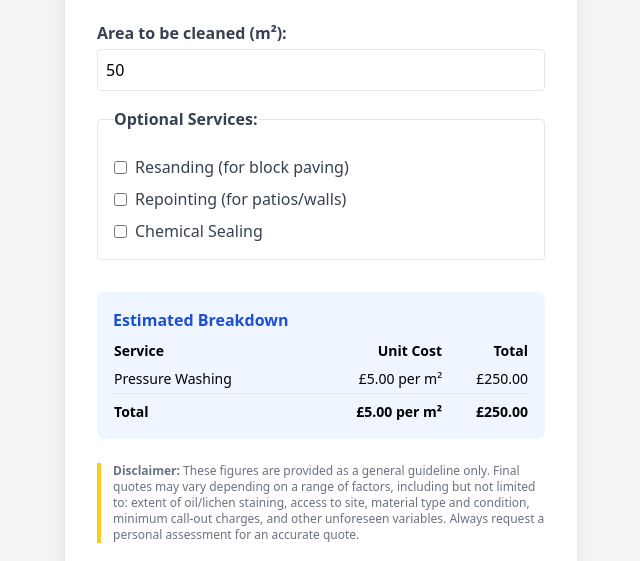
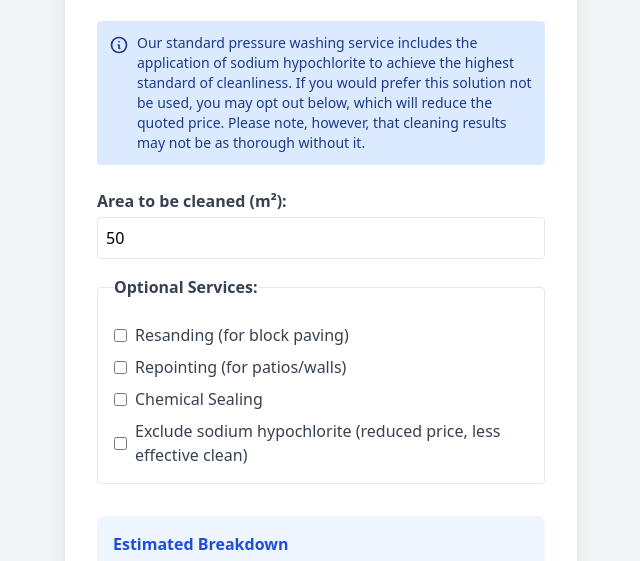
Before and after one commit to Kieran-Sears/cleaning-website, a plain HTML site: page index.html in a window 1280 px wide. Shown: the part 219-780 px from the top of the page, without its empty margins (319-959 px from the left). Drawn offline with nearby package versions, Linux system fonts and the light colour scheme.

Commit message:
optional sodium hypochlorite

```diff
--- a/index.html
+++ b/index.html
@@ -11,6 +11,13 @@
   <div class="max-w-lg w-full bg-white rounded-2xl shadow-xl p-8">
     <h1 class="text-3xl font-bold text-gray-800 mb-2 text-center">Pressure Washing Cost Estimator</h1>
     <p class="text-gray-500 mb-6 text-center">Get a quick estimate of what you might expect to pay per square meter for pressure washing services, including optional extras.</p>
+
+    <div class="mb-6 bg-blue-100 rounded p-3 text-blue-900 text-sm flex items-start">
+      <svg xmlns="http://www.w3.org/2000/svg" class="h-5 w-5 mt-0.5 mr-2 flex-shrink-0" fill="none" viewBox="0 0 24 24" stroke="currentColor"><path stroke-linecap="round" stroke-linejoin="round" stroke-width="2" d="M13 16h-1v-4h-1m1-4h.01M21 12A9 9 0 113 12a9 9 0 0118 0z" /></svg>
+      <span>
+        Our standard pressure washing service includes the application of sodium hypochlorite to achieve the highest standard of cleanliness. If you would prefer this solution not be used, you may opt out below, which will reduce the quoted price. Please note, however, that cleaning results may not be as thorough without it.
+      </span>
+    </div>
 
     <form id="costForm" class="space-y-4 mb-8">
       <div>
@@ -28,16 +35,20 @@
           <input type="checkbox" id="repointing" name="repointing" class="mr-2">
           <label for="repointing" class="text-gray-700">Repointing (for patios/walls)</label>
         </div>
-        <div class="flex items-center">
+        <div class="flex items-center mb-2">
           <input type="checkbox" id="sealing" name="sealing" class="mr-2">
           <label for="sealing" class="text-gray-700">Chemical Sealing</label>
+        </div>
+        <div class="flex items-center">
+          <input type="checkbox" id="exclude_sh" name="exclude_sh" class="mr-2">
+          <label for="exclude_sh" class="text-gray-700">
+            Exclude sodium hypochlorite (reduced price, less effective clean)
+          </label>
         </div>
       </fieldset>
     </form>
 
-    <div id="breakdown" class="bg-blue-50 rounded-lg p-4 mb-6">
-      <!-- JS will inject estimate breakdown here -->
-    </div>
+    <div id="breakdown" class="bg-blue-50 rounded-lg p-4 mb-6"></div>
 
     <div class="text-xs text-gray-500 border-l-4 border-yellow-400 pl-3">
       <strong>Disclaimer:</strong> These figures are provided as a general guideline only. Final quotes may vary depending on a range of factors, including but not limited to: extent of oil/lichen staining, access to site, material type and condition, minimum call-out charges, and other unforeseen variables. Always request a personal assessment for an accurate quote.
@@ -50,13 +61,13 @@
   <script>
     // Example base prices (per sqm)
     const PRICES = {
-      base: 5,          // Pressure washing (per m²)
-      resanding: 2.0,     // Resanding (per m²)
-      repointing: 6.0,    // Repointing (per m²)
-      sealing: 4.0        // Chemical sealing (per m²)
+      base: 5,             // Pressure washing with SH (per m²)
+      base_no_sh: 2.7,       // Pressure washing WITHOUT SH (per m²)
+      resanding: 2.0,        // Resanding (per m²)
+      repointing: 6.0,       // Repointing (per m²)
+      sealing: 4.0           // Chemical sealing (per m²)
     };
 
-    // Format currency
     function formatGBP(num) {
       return '£' + num.toFixed(2);
     }
@@ -66,13 +77,20 @@
       const resanding = document.getElementById('resanding').checked;
       const repointing = document.getElementById('repointing').checked;
       const sealing = document.getElementById('sealing').checked;
+      const exclude_sh = document.getElementById('exclude_sh').checked;
+
+      // Decide which price to use for base clean
+      const baseLabel = exclude_sh
+        ? "Pressure Washing (without sodium hypochlorite)"
+        : "Pressure Washing (with sodium hypochlorite)";
+      const basePrice = exclude_sh ? PRICES.base_no_sh : PRICES.base;
 
       // Itemized
       let breakdown = [
         {
-          label: 'Pressure Washing',
+          label: baseLabel,
           enabled: true,
-          price: PRICES.base
+          price: basePrice
         },
         {
           label: 'Resanding',
@@ -127,10 +145,7 @@
       `;
     }
 
-    // Attach events
     document.getElementById('costForm').addEventListener('input', calculateAndRender);
-
-    // Initial render
     calculateAndRender();
   </script>
 </body>
```
